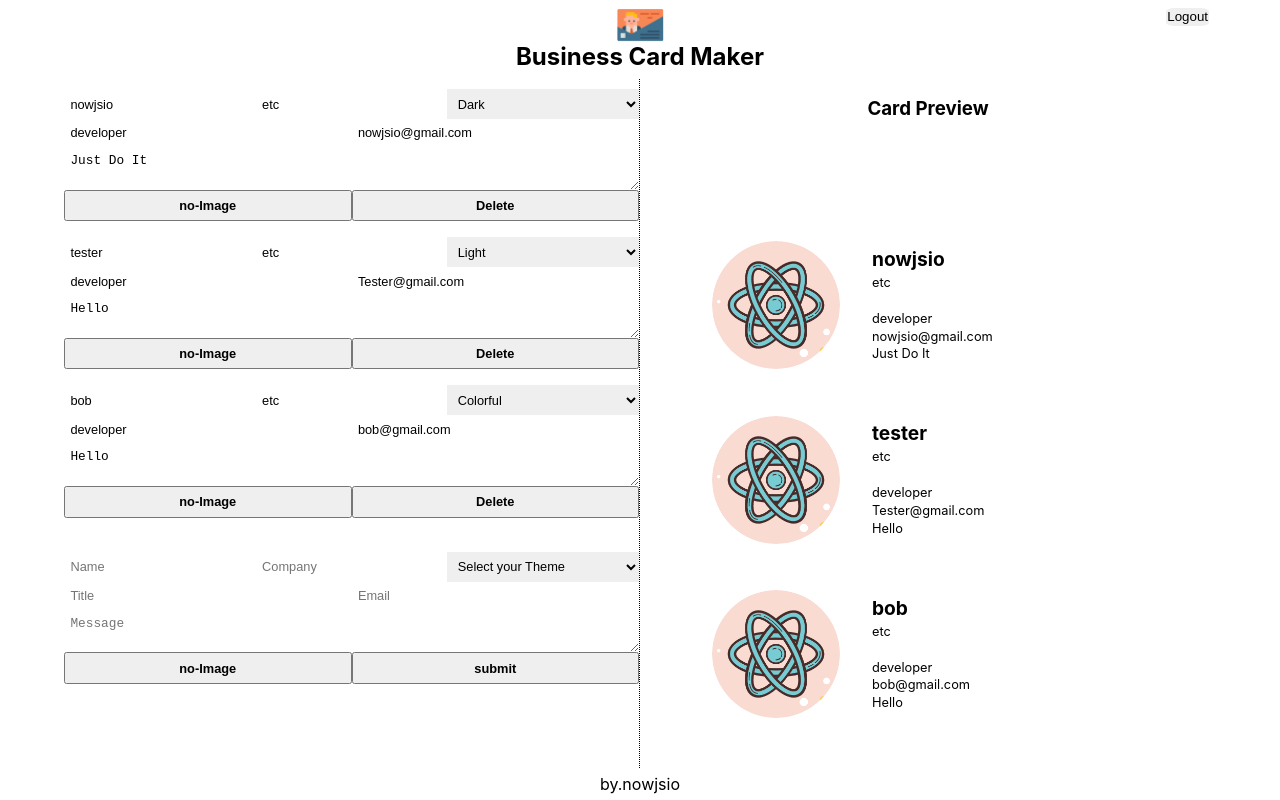
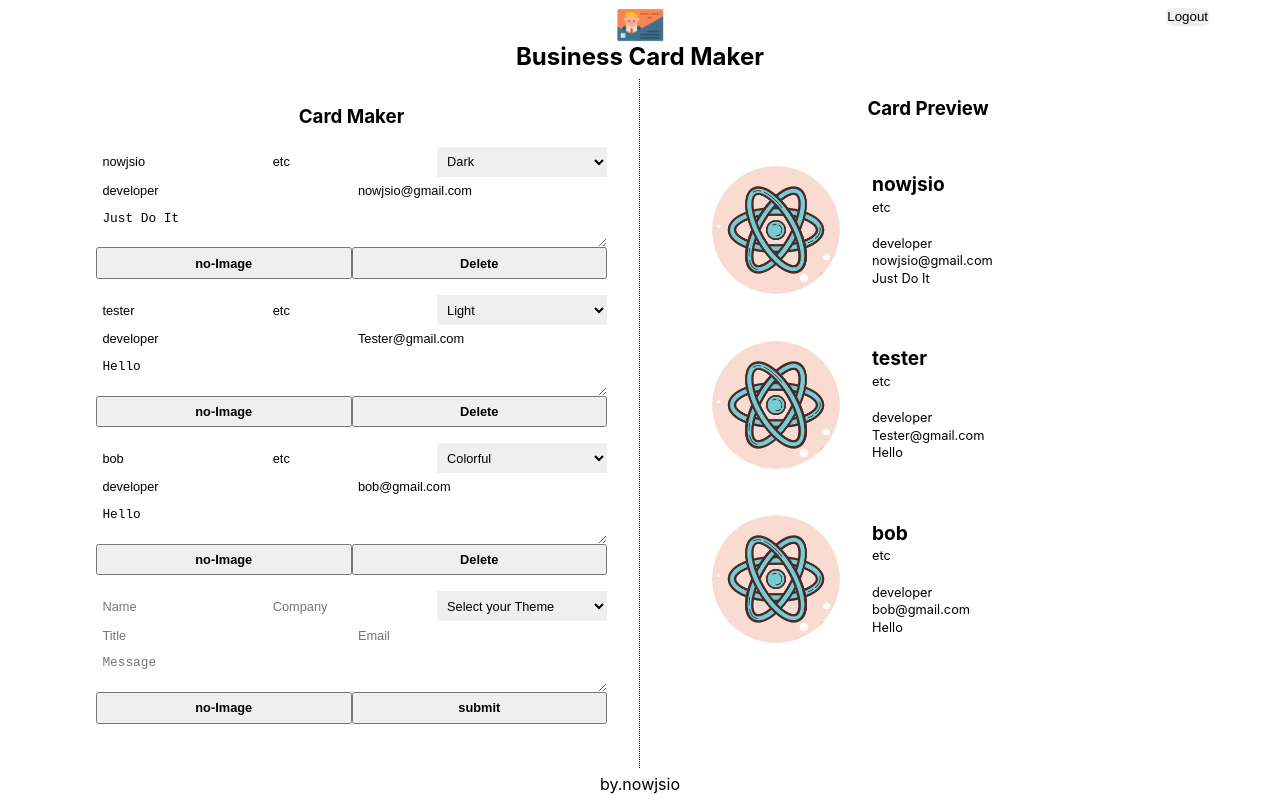
Before and after one commit to nowjsio/business-card-maker, a React (Create React App) app: page /maker in a window 1280 px wide. Built offline with nearby package versions, Linux system fonts and the light colour scheme; no server answers; sample sign-in values are in the browser's storage.

Commit message:
fix: fixed overflowed ul tag

```diff
--- a/src/components/editor/editor-item/editor-item.jsx
+++ b/src/components/editor/editor-item/editor-item.jsx
@@ -28,7 +28,6 @@ const EditorItem = ({ ImageFileInput, card, onUpdate, onDelete }) => {
   };
 
   return (
-    <li>
     <form className={styles.form}>
       <input
         className={styles.input}
@@ -79,7 +78,6 @@ const EditorItem = ({ ImageFileInput, card, onUpdate, onDelete }) => {
       </div>
       <Button name="Delete" onClick={onDeleteSubmit} />
     </form>
-    </li>
   );
 };
 
--- a/src/components/editor/editor.jsx
+++ b/src/components/editor/editor.jsx
@@ -7,7 +7,6 @@ const Editor = ({ ImageFileInput, cards, onAdd, onUpdate, onDelete }) => {
   return (
     <section className={styles.editor}>
       <h1 className={styles.title}>Card Maker</h1>
-      <ul className={styles.editorItemList}>
       {cards &&
         Object.keys(cards).map(id => {
           return (
@@ -20,7 +19,6 @@ const Editor = ({ ImageFileInput, cards, onAdd, onUpdate, onDelete }) => {
             />
           );
         })}
-      </ul>
       <div className={styles.editorForm}>
         <EditorForm ImageFileInput={ImageFileInput} onAdd={onAdd} />
       </div>
--- a/src/components/editor/editor.module.css
+++ b/src/components/editor/editor.module.css
@@ -8,11 +8,11 @@
     border-right-color: black;
     border-right-style: dotted;
     border-right-width:0.1em ;
-    display: flex;
     flex-direction: column;
     align-items: center;
     justify-content: center;
     overflow-y: auto;
+    padding: 0.5em 2em;
 }
 .editorItemList {
     list-style: none;
@@ -32,8 +32,6 @@
     color: makerGreen;
 }
 .editorForm {
-    height: 50%;
-    flex: 1;
     display: flex;
     flex-direction: column;
     justify-content: center;
--- a/src/components/preview/preview.module.css
+++ b/src/components/preview/preview.module.css
@@ -21,5 +21,4 @@
     display: flex;
     flex-direction: column;
     align-items: center;
-    justify-content: center;
 }
```
Lines whose indentation alone changed are shown as unchanged.
